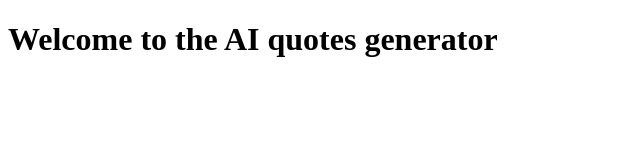
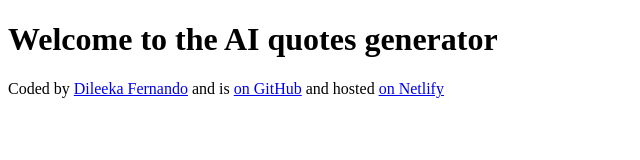
Before and after one commit to dfernando8/motivational-quotes-generator, a plain HTML site: page index.html in a window 1280 px wide. Shown: the whole page, without its empty margins (0-640 px from the left). Drawn offline with Linux system fonts and the light colour scheme.

Commit message:
Footer links to github and netlify

```diff
--- a/index.html
+++ b/index.html
@@ -10,6 +10,22 @@
   <body>
     <h1>Welcome to the AI quotes generator</h1>
 
+    <footer>
+      Coded by
+      <a href="https://github.com/dfernando8" target="_blank"
+        >Dileeka Fernando</a
+      >
+      and is
+      <a
+        href="https://github.com/dfernando8/motivational-quotes-generator"
+        target="_blank"
+        >on GitHub</a
+      >
+      and hosted
+      <a href="https://motivational-assistant.netlify.app/" target="_blank"
+        >on Netlify</a
+      >
+    </footer>
     <script src="src/index.js"></script>
   </body>
 </html>
```
